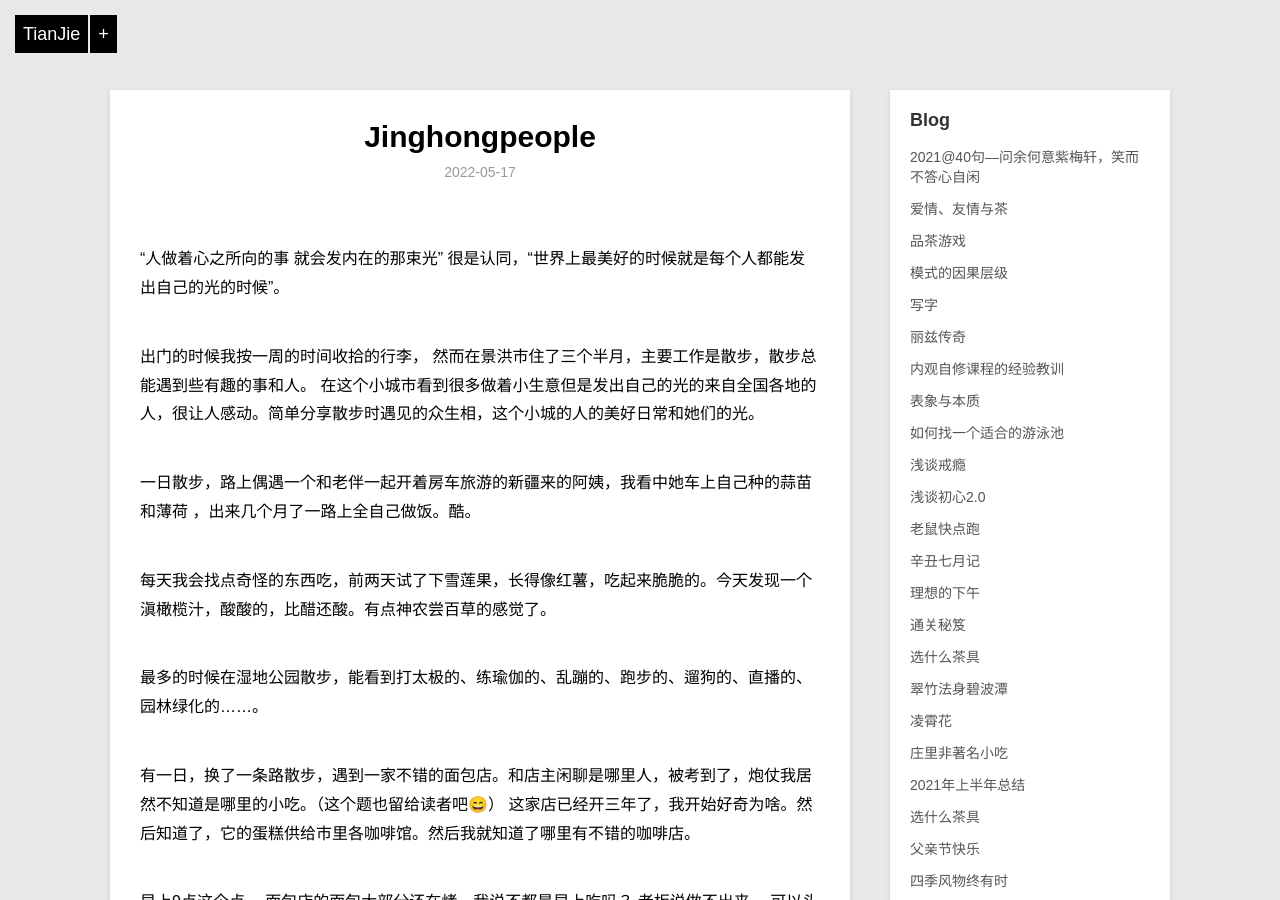
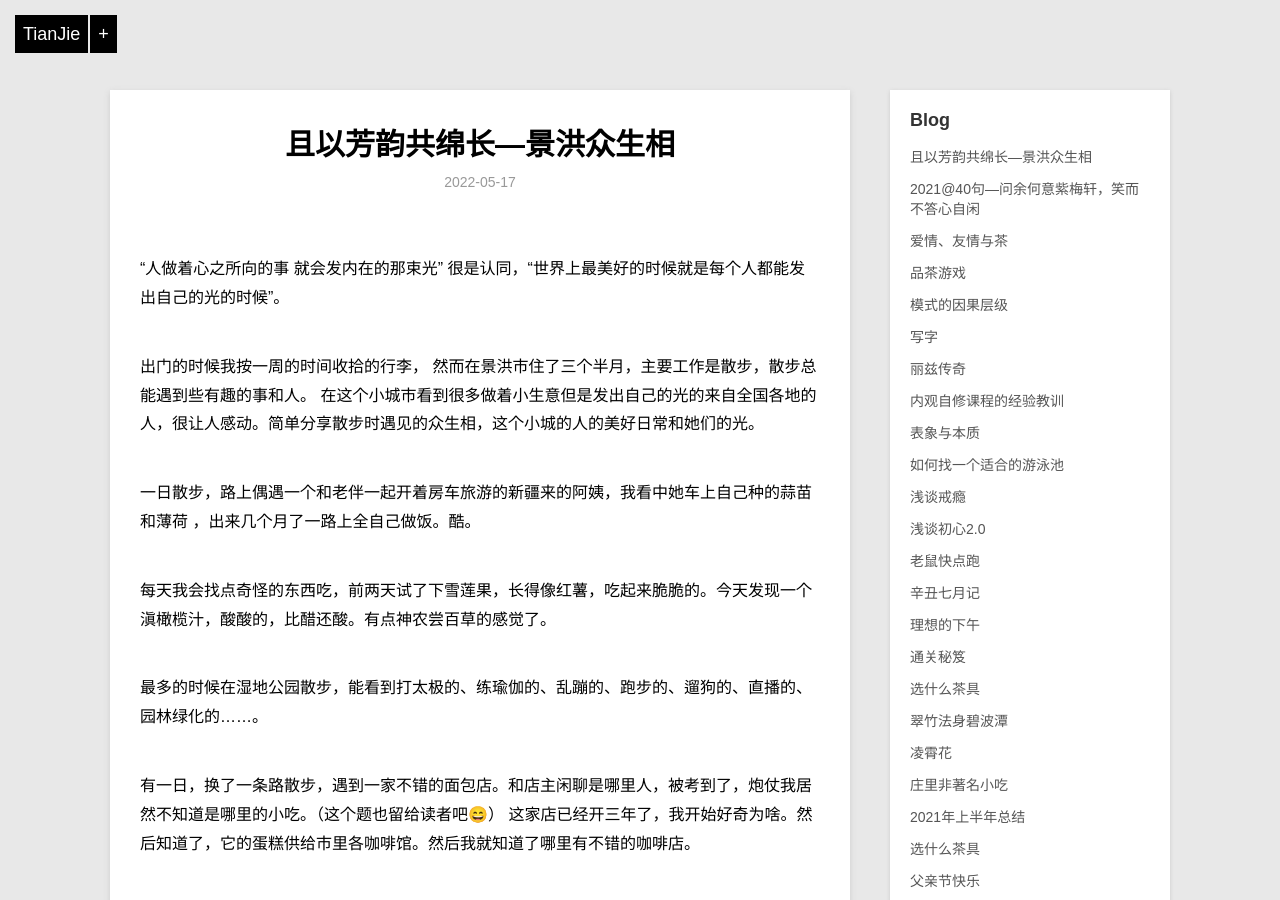
Before and after one commit to violettianjie/violettianjie.github.io, a Jekyll site: the page built from _posts/blog/2022-05-17-jinghongpeople.md, in a window 1280 px wide and 900 px high. Built offline with Jekyll 4.4.1, drawn with Linux system fonts in a browser that asks for light colours; our own code applies the rules of GitHub Pages for plain Markdown files.

Commit message:
Update 2022-05-17-jinghongpeople.md

```diff
--- a/_posts/blog/2022-05-17-jinghongpeople.md
+++ b/_posts/blog/2022-05-17-jinghongpeople.md
@@ -1,4 +1,9 @@
-
+---
+layout: post
+title: " 且以芳韵共绵长—景洪众生相 "
+description: "景洪众生相"
+category: blog
+---
 
 “人做着心之所向的事 就会发内在的那束光” 很是认同，“世界上最美好的时候就是每个人都能发出自己的光的时候”。
 
```
Also changed, not shown: other parts of _posts/blog/2022-05-17-jinghongpeople.md (+3 -0 lines).
